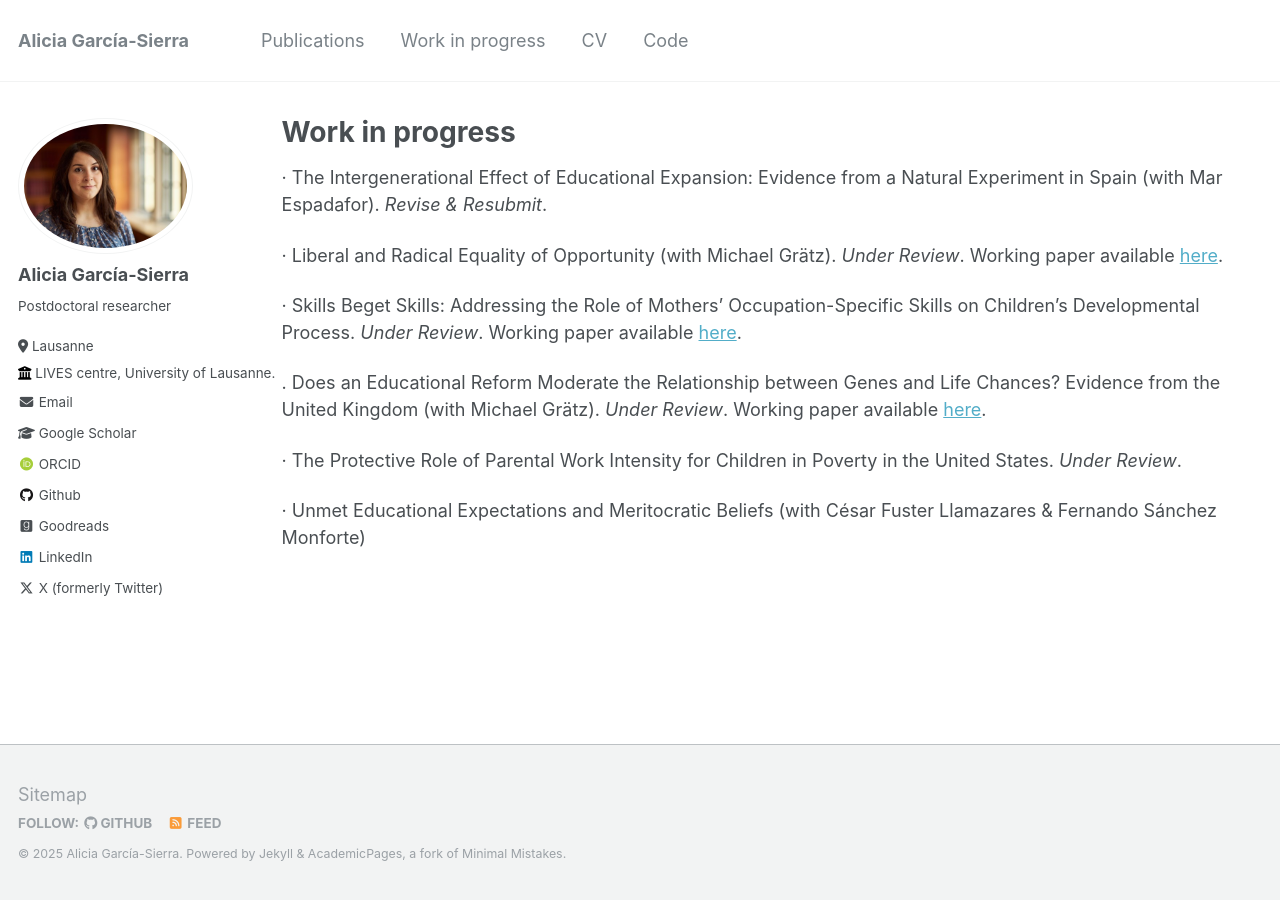
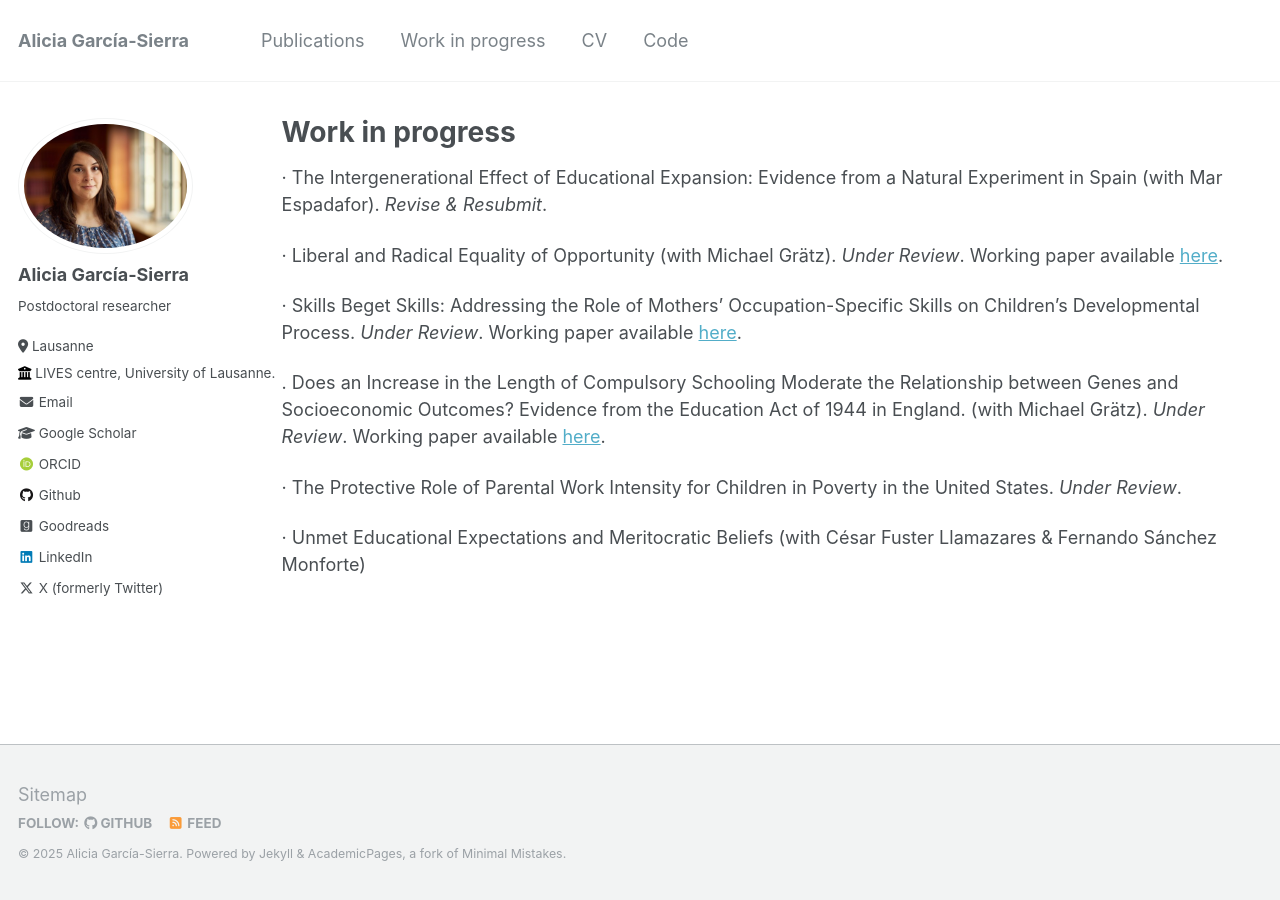
Before and after one commit to aliciagarciasierra/aliciagarciasierra.github.io, a Jekyll site: the page built from _pages/workinprogress.md, in a window 1280 px wide. Built offline with Jekyll 4.4.1, drawn with Linux system fonts in a browser that asks for light colours; some web fonts are replaced.

Commit message:
Update workinprogress.md

```diff
--- a/_pages/workinprogress.md
+++ b/_pages/workinprogress.md
@@ -12,7 +12,7 @@ author_profile: true
 
 · Skills Beget Skills: Addressing the Role of Mothers’ Occupation-Specific Skills on Children’s Developmental Process.  _Under Review_. Working paper available [here](https://osf.io/preprints/socarxiv/mxktu).
 
-. Does an Educational Reform Moderate the Relationship between Genes and Life Chances? Evidence from the United Kingdom (with Michael Grätz). _Under Review_. Working paper available [here](https://osf.io/preprints/socarxiv/4x375).
+. Does an Increase in the Length of Compulsory Schooling Moderate the Relationship between Genes and Socioeconomic Outcomes? Evidence from the Education Act of 1944 in England. (with Michael Grätz). _Under Review_. Working paper available [here](https://osf.io/preprints/socarxiv/4x375).
 
 · The Protective Role of Parental Work Intensity for Children in Poverty in the United States. _Under Review_.
 
```
